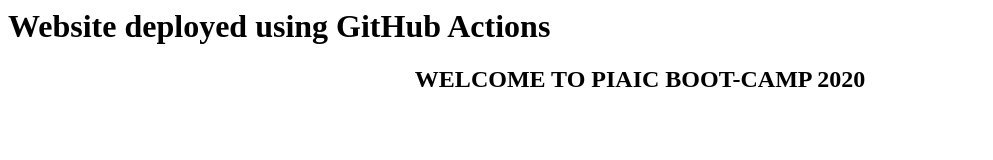
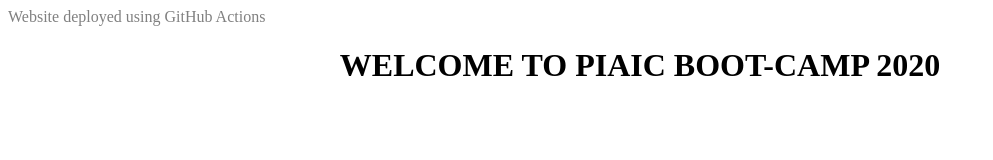
Before and after one commit to syeda-manal/Bootcamp_Assignment1, a plain HTML site: page index.html in a window 1280 px wide. Shown: the whole page, without its empty margins (0-993 px from the left). Drawn offline with Linux system fonts and the light colour scheme.

Commit message:
Update index.html

```diff
--- a/index.html
+++ b/index.html
@@ -1,8 +1,8 @@
 <DOCTYPE! html>
 <html>
 <title> PIAIC Boot-Camp 2020 </title>
-  <body><p> <h1>Website deployed using GitHub Actions </h1></p>
-  <h2><center>WELCOME TO PIAIC BOOT-CAMP 2020</center></h2></body>
+  <body><p style="color:gray;">Website deployed using GitHub Actions</p>
+  <h1><center>WELCOME TO PIAIC BOOT-CAMP 2020</center></h1></body>
 
 
 </html>
```
